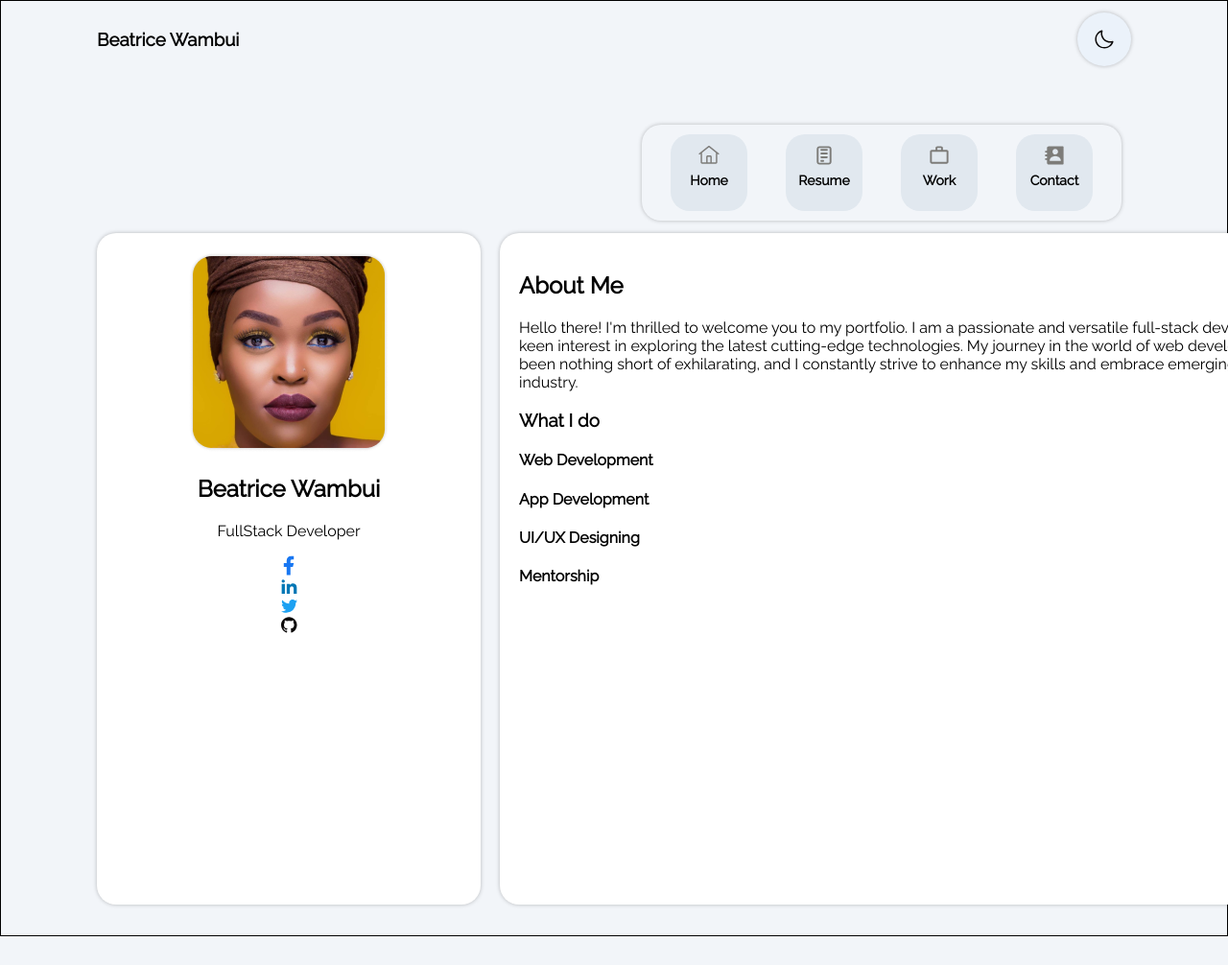
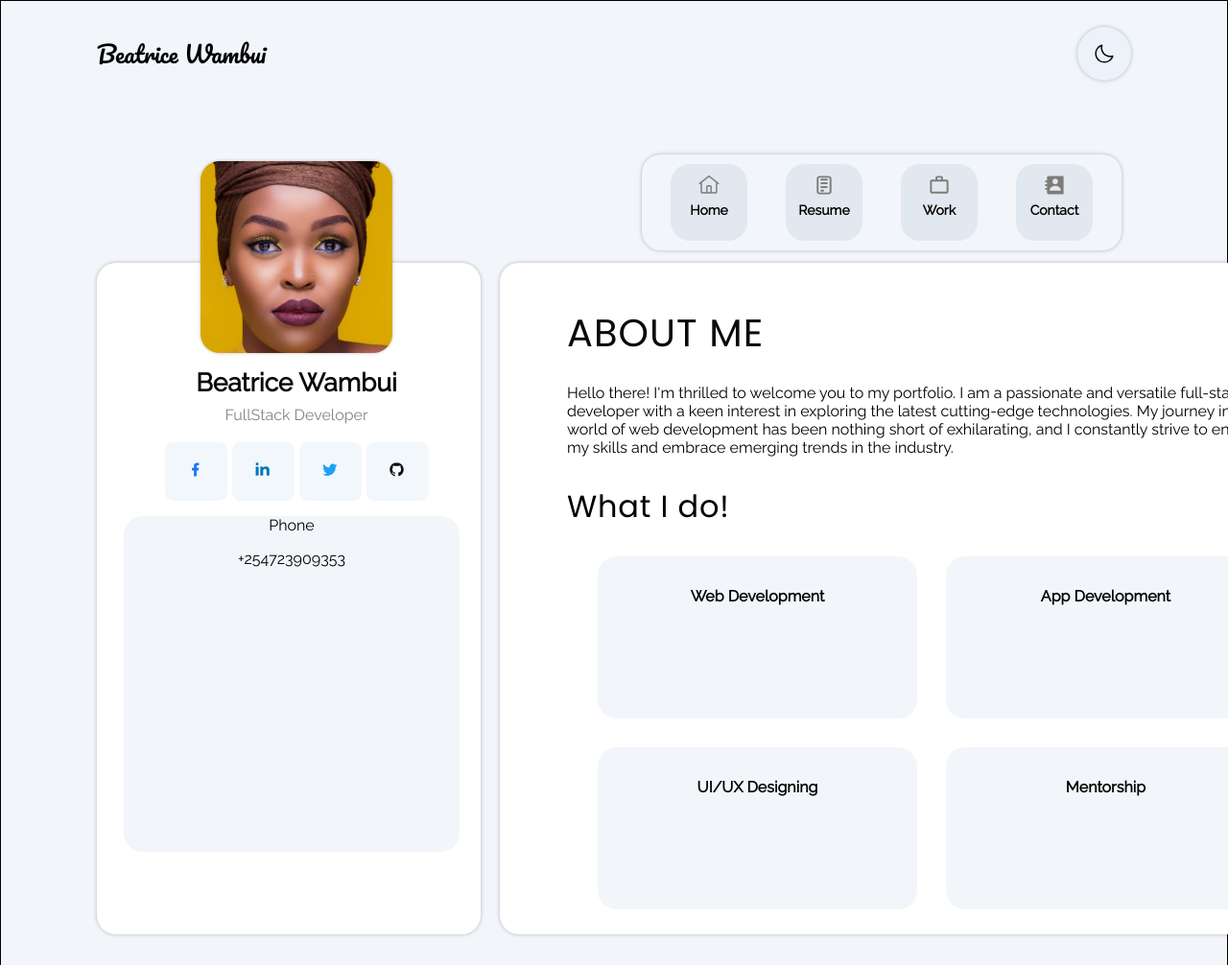
Before and after one commit to ChristianAfreh/PortfolioWebsiteSample, a plain HTML site: page index.html in a window 1280 px wide. Shown: the top 1006 px of the page at 96% size. Before the commit the page ends 976 px from the top, so only its background shows below. Drawn offline with Linux system fonts and the light colour scheme.

Commit message:
add expertise area layout styling 1

```diff
--- a/index.html
+++ b/index.html
@@ -9,7 +9,7 @@
 <body>
     <div class="content">
         <header>
-            <h3>Beatrice Wambui</h3>
+            <h3>Beatrice <span class="name-part">Wambui</span></h3>
             <div class="moon-icon">
                 <svg xmlns="http://www.w3.org/2000/svg" width="20" height="20" viewBox="0 0 20 20" fill="none">
                     <path d="M19.341 11.8934C19.2448 11.797 19.1242 11.7286 18.9921 11.6955C18.8599 11.6625 18.7213 11.6661 18.591 11.7059C17.161 12.1382 15.6404 12.1745 14.1913 11.8108C12.7422 11.4471 11.419 10.697 10.3626 9.6406C9.30614 8.58418 8.55611 7.26093 8.19241 5.81186C7.82871 4.3628 7.86496 2.84221 8.2973 1.41212C8.33742 1.28181 8.34127 1.14302 8.30841 1.01069C8.27556 0.878361 8.20725 0.757489 8.11084 0.661076C8.01443 0.564663 7.89356 0.496357 7.76122 0.463504C7.62889 0.43065 7.49011 0.434492 7.3598 0.474617C5.38264 1.08028 3.64687 2.29411 2.39949 3.94337C1.30862 5.39167 0.643225 7.11547 0.478047 8.92109C0.312869 10.7267 0.654456 12.5426 1.46443 14.1648C2.27441 15.787 3.52068 17.1512 5.06324 18.1041C6.60579 19.0571 8.38351 19.561 10.1967 19.5593C12.312 19.5658 14.371 18.8782 16.0579 17.6018C17.7072 16.3544 18.921 14.6187 19.5267 12.6415C19.5663 12.5117 19.57 12.3735 19.5373 12.2418C19.5046 12.11 19.4368 11.9896 19.341 11.8934ZM15.156 16.4037C13.5675 17.6002 11.6002 18.1826 9.61631 18.0437C7.63243 17.9047 5.76549 17.0539 4.35918 15.6477C2.95287 14.2415 2.10185 12.3746 1.96277 10.3907C1.8237 8.40686 2.40593 6.43952 3.6023 4.85087C4.38174 3.82155 5.38942 2.98716 6.54605 2.41337C6.48016 2.87577 6.44695 3.34223 6.44667 3.8093C6.4494 6.39433 7.47751 8.87269 9.3054 10.7006C11.1333 12.5285 13.6117 13.5566 16.1967 13.5593C16.6647 13.5592 17.1321 13.526 17.5954 13.4599C17.0211 14.6168 16.186 15.6245 15.156 16.4037Z" fill="#0B0909"/>
@@ -55,10 +55,10 @@
         </nav>
         <main>
             <section class="about-me">
-                <div>
-                    <img src="./images/profile picture.png" alt="profile-pic">
-                    <h1>Beatrice Wambui</h1>
-                    <p>FullStack Developer</p>
+                <div class="about-me-section">
+                    <img class="profile-pic" src="./images/profile picture.png" alt="profile-pic">
+                    <h1 class="profile-name">Beatrice Wambui</h1>
+                    <p class="fullstack-dev">FullStack Developer</p>
                     <div class="socials">
                         <div>
                             <a href="#">
@@ -91,10 +91,18 @@
                         </div>
 
                     </div>
+                    <div class="contacts">
+                        <div class="phone">
+                            <p>Phone</p>
+                            <p>+254723909353</p>
+                        </div>
+
+                    </div>
+
                 </div>
             </section>
             <section class="profile-detail">
-                <h2>About Me</h2>
+                <h2 class="about-me-text">ABOUT ME</h2>
                 <p>
                     Hello there! I'm thrilled to welcome you to my portfolio. I am a passionate and versatile
                     full-stack developer with a keen interest in exploring the latest cutting-edge technologies.
@@ -102,19 +110,23 @@
                     I constantly strive to enhance my skills and embrace emerging trends in the industry.
                 </p>
                 <div class="sub-section">
-                    <h3>What I do</h3>
+                    <h3 class="what-I-do">What I do!</h3>
                     <div class="expert-area">
+                        <div class="row">
                             <div class="web">
                                 <h4>Web Development</h4>
-                        </div>
-                        <div class="app">
-                            <h4>App Development</h4>
                             </div>
                             <div class="ui">
                                 <h4>UI/UX Designing</h4>
                             </div>
+                        </div>
+                        <div class="row">
+                            <div class="app">
+                                <h4>App Development</h4>
+                            </div>
                             <div class="mentorship">
                                 <h4>Mentorship</h4>
+                            </div>
                         </div>
                     </div>
                 </div>
--- a/styles.css
+++ b/styles.css
@@ -1,6 +1,5 @@
 @import url('https://fonts.googleapis.com/css2?family=Raleway&display=swap');
-@import url('https://fonts.googleapis.com/css2?family=Pacifico&display=swap');
-
+@import url('https://fonts.googleapis.com/css2?family=Pacifico&family=Poppins&display=swap');
 * {
     box-sizing: border-box;
   }
@@ -31,6 +30,16 @@ header {
   justify-content: space-between;
   margin: 10px 100px;
 
+}
+
+header h3 {
+  font-family: "Pacifico";
+  font-size: 24px;
+  font-weight: 400;
+}
+
+.name-part {
+  color: linear-gradient(180deg, #FF9C1A 0%, #ED250A 100%);
 }
 
 .moon-icon {
@@ -97,6 +106,7 @@ main {
   margin: 2px 100px;
   display: flex;
   gap: 20px;
+  max-width: 100%;
 
 }
 
@@ -110,6 +120,7 @@ main .about-me {
   padding: 20px;
   text-align: center;
   margin: 0 0 30px 0;
+  position: relative;
 }
 
 main .profile-detail {
@@ -120,8 +131,117 @@ main .profile-detail {
   width: 900px;
   height: 700px;
   flex-shrink: 0;
-  padding: 20px;
+  padding: 20px 70px;
 }
+.profile-name {
+  color: #0B0909;
+  font-family: Raleway;
+  font-size: 26.42px;
+  font-style: normal;
+  font-weight: 800;
+  line-height: 1.525px;
+}
+
+
+.fullstack-dev {
+  color: rgba(11, 9, 9, 0.50);
+  font-family: Raleway;
+  font-size: 16px;
+  font-style: normal;
+  font-weight: 500;
+  line-height: 24px;
+}
+
+.socials {
+  display: flex;
+  gap:5px;
+  align-items: center;
+  justify-self: center;
+  margin: 10px 40px;
+}
+
+.socials div {
+  padding: 20.671px 24.806px;
+  gap: 8.269px;
+  border-radius: 8.269px;
+  background: #F2F7FC;
+}
+
+.socials div svg {
+  width: 15.418px;
+  height: 14.845px;
+  fill: #1877F2;
+}
+
+.about-me-section {
+  position: relative;
+    top: -130px;
+    left: 8px;
+}
+.contacts {
+  width: 350px;
+  height: 350px;
+  flex-shrink: 0;
+  border-radius: 20px;
+  background: #F2F5F9;
+}
+
+.about-me-text {
+  color: #0B0909;
+  font-family: Poppins;
+  font-size: 40px;
+  font-style: normal;
+  font-weight: 500;
+  line-height: 40px; /* 100% */
+  letter-spacing: 1px;
+}
+.what-I-do {
+  color: #000;
+  font-family: Poppins;
+  font-size: 32px;
+  font-style: normal;
+  font-weight: 500;
+  line-height: 40px; /* 125% */
+  letter-spacing: 0.8px;
+}
+.expert-area {
+  display: flex;
+  gap: 30px;
+  text-align: center;
+  align-items: center;
+  justify-content: center;
+}
+.expert-area .web{
+  width: 333px;
+  height: 169px;
+  background-color: #F2F5F9;
+  padding: 10px;
+  margin-bottom: 30px;
+  border-radius: 20px;
+}
+.expert-area .app{
+  width: 333px;
+  height: 169px;
+  background-color: #F2F5F9;
+  padding: 10px;
+  margin-bottom: 30px;
+  border-radius: 20px;
+}
+.expert-area .ui{
+  width: 333px;
+  height: 169px;
+  background-color: #F2F5F9;
+  padding: 10px;
+  border-radius: 20px;
+}
+.expert-area .mentorship{
+  width: 333px;
+  height: 169px;
+  background-color: #F2F5F9;
+  padding: 10px;
+  border-radius: 20px;
+}
+
 /* header {
   display: grid;
   width: 100%;
```
Lines whose indentation alone changed are shown as unchanged.
